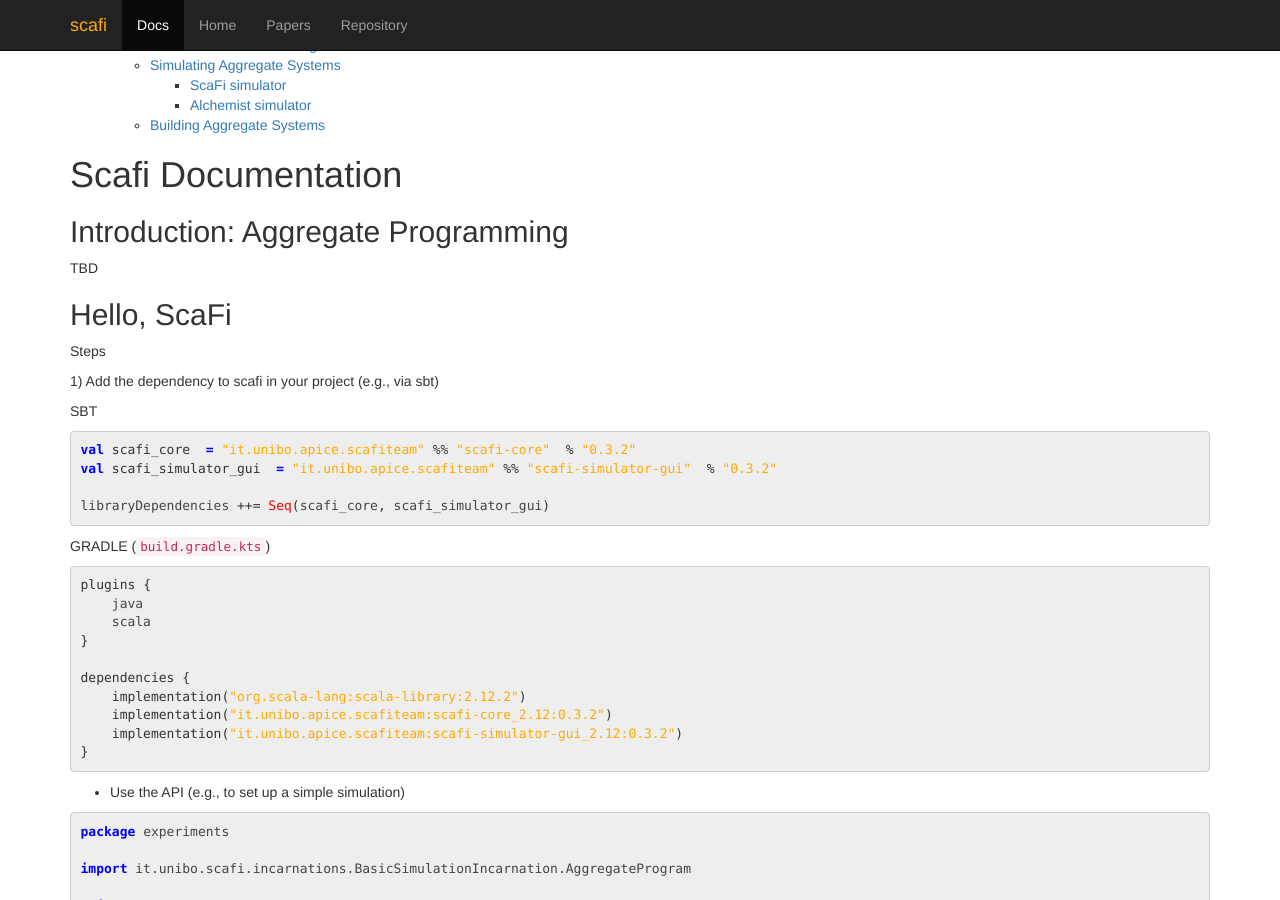
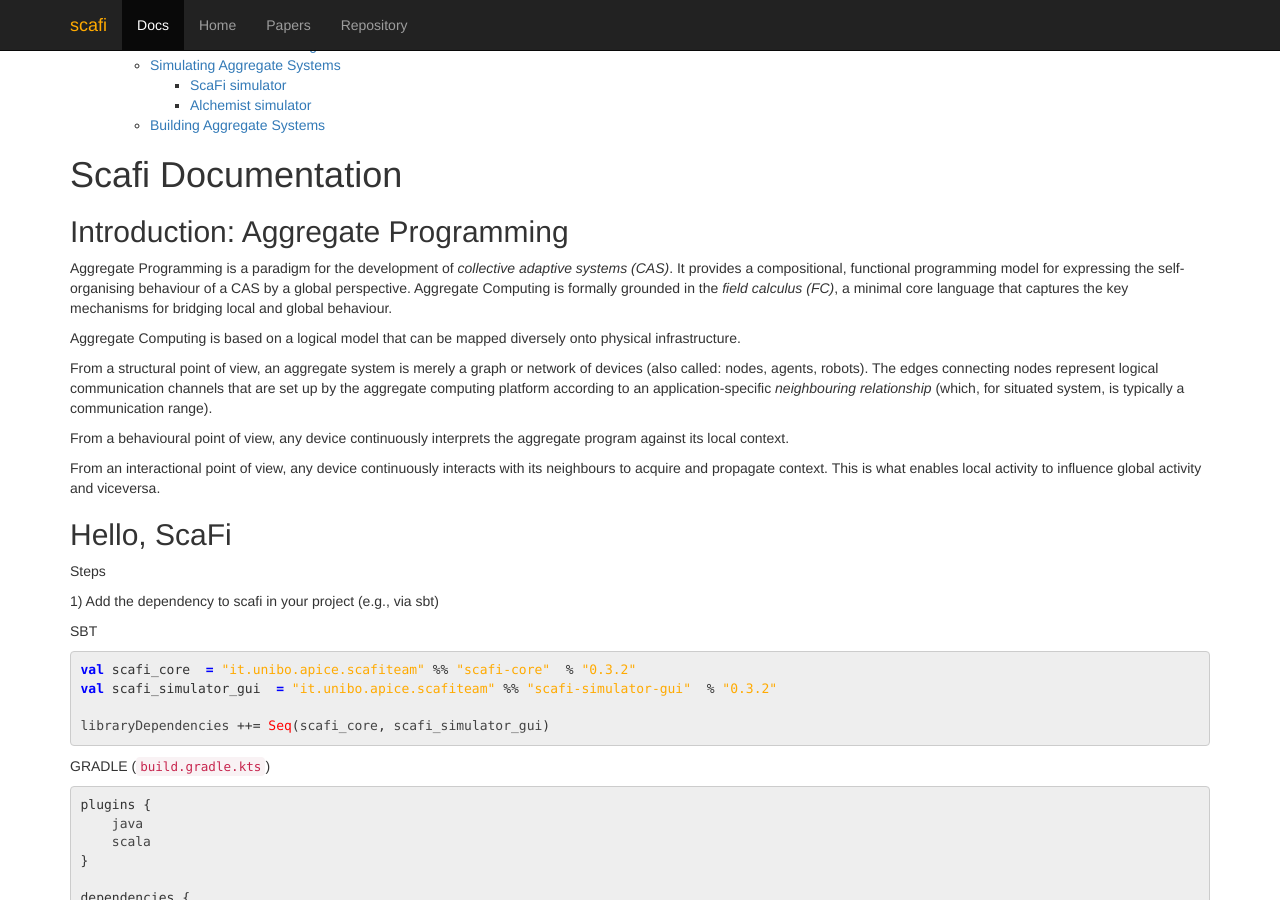
Before and after one commit to scafi/scafi.github.io, a Jekyll site: the page built from pages/docs.md, in a window 1280 px wide and 900 px high, scrolled down 355 px. Built offline with Jekyll 4.4.1, drawn with Linux system fonts in a browser that asks for light colours.

Commit message:
Aggregate programming intro

```diff
--- a/pages/docs.md
+++ b/pages/docs.md
@@ -12,7 +12,33 @@ main: true
 
 ## Introduction: Aggregate Programming
 
-TBD
+Aggregate Programming
+is a paradigm
+for the development of _collective adaptive systems (CAS)_.
+It provides a compositional, functional programming model
+ for expressing the self-organising behaviour of a CAS
+ by a global perspective.
+Aggregate Computing is formally grounded in the _field calculus (FC)_,
+ a minimal core language that captures the key mechanisms
+ for bridging local and global behaviour.
+
+Aggregate Computing is based on a logical model that can be mapped diversely onto physical infrastructure.
+
+From a structural point of view,
+ an aggregate system is merely a graph or network of devices (also called: nodes, agents, robots).
+The edges connecting nodes represent logical communication channels
+ that are set up by the aggregate computing platform
+ according to an application-specific _neighbouring relationship_
+ (which, for situated system, is typically a communication range).
+
+From a behavioural point of view,
+ any device continuously interprets the aggregate program
+ against its local context.
+
+From an interactional point of view,
+ any device continuously interacts with its neighbours
+ to acquire and propagate context.
+ This is what enables local activity to influence global activity and viceversa.
 
 ## Hello, ScaFi
 
```
